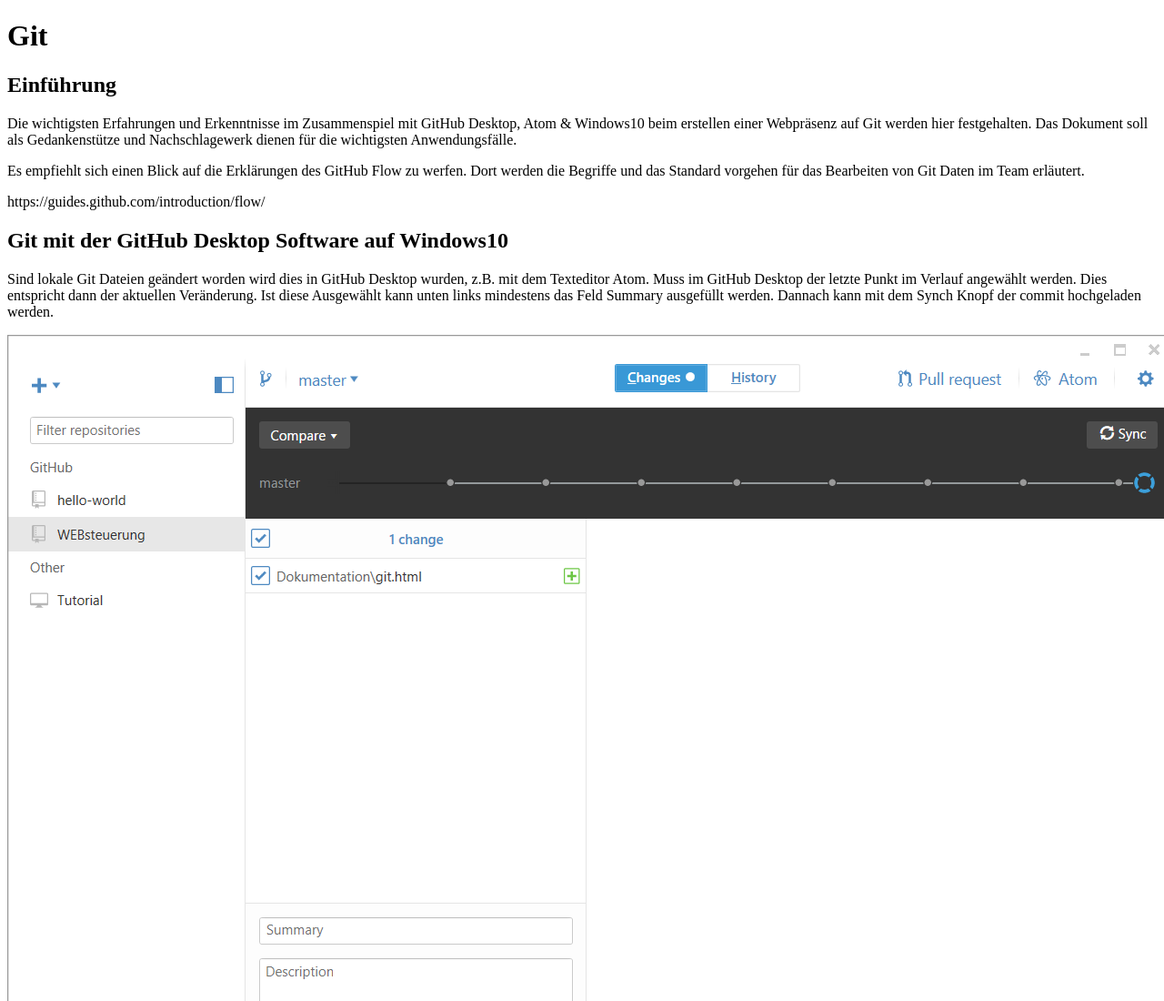
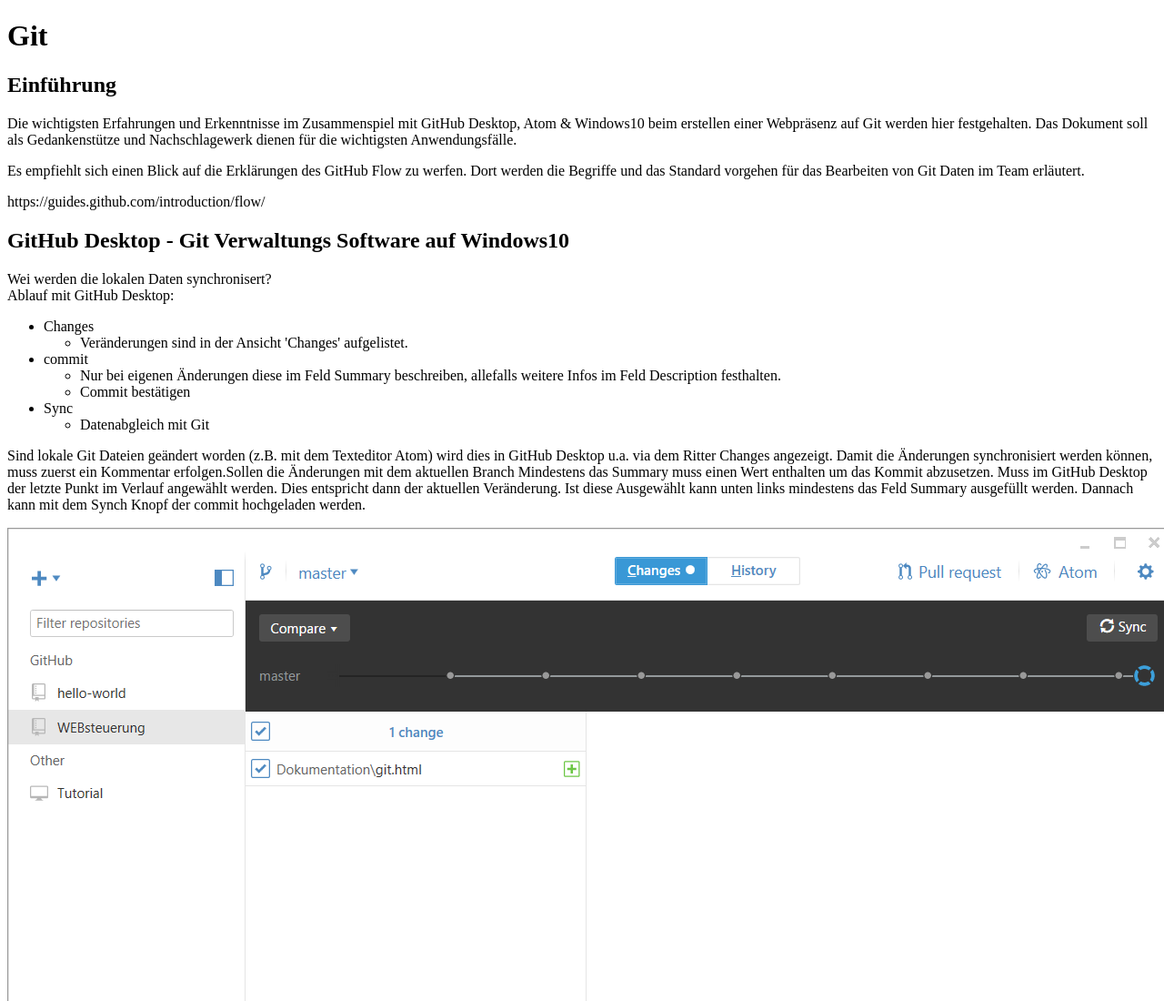
Before and after one commit to conondaFCC/WEBsteuerung, a plain HTML site: page Dokumentation/git.html in a window 1280 px wide. Shown: the top 1100 px of the page at 91% size. Drawn offline with Linux system fonts and the light colour scheme.

Commit message:
Ergänzungen Dokumentation und Test htmls erstellt
Beschreibung Atom ergänzt, Bsp. bootstrap erstellt

```diff
--- a/Dokumentation/git.html
+++ b/Dokumentation/git.html
@@ -23,8 +23,32 @@
         <li>Git push</li>
       </ul>
 -->
-    <h2>Git mit der GitHub Desktop Software auf Windows10</h2>
-    <p>Sind lokale Git Dateien geändert worden wird dies in GitHub Desktop  wurden, z.B. mit dem Texteditor Atom.
+    <h2>GitHub Desktop - Git Verwaltungs Software auf Windows10</h2>
+
+    <p>
+      Wei werden die lokalen Daten synchronisert?
+      <br>
+      Ablauf mit GitHub Desktop:
+      <ul>
+        <li>Changes</li>
+        <ul>
+          <li>Veränderungen sind in der Ansicht 'Changes' aufgelistet.</li>
+        </ul>
+      <li>commit</li>
+      <ul>
+        <li>Nur bei eigenen Änderungen diese im Feld Summary beschreiben, allefalls weitere Infos im Feld Description festhalten.</li>
+        <li>Commit bestätigen</li>
+
+      </ul>
+      <li>Sync</li>
+      <ul>
+        <li>Datenabgleich mit Git</li>
+      </ul>
+    </ul></p>
+    <p>Sind lokale Git Dateien geändert worden (z.B. mit dem Texteditor Atom)
+      wird dies in GitHub Desktop u.a. via dem Ritter Changes angezeigt.
+      Damit die Änderungen synchronisiert werden können, muss zuerst ein Kommentar erfolgen.Sollen die Änderungen mit dem aktuellen Branch
+      Mindestens das Summary muss einen Wert enthalten um das Kommit abzusetzen.
     Muss im GitHub Desktop der letzte Punkt im Verlauf angewählt werden.
     Dies entspricht dann der aktuellen Veränderung. Ist diese Ausgewählt kann unten
     links mindestens das Feld Summary ausgefüllt werden. Dannach kann mit dem Synch Knopf der commit hochgeladen werden. </p>
```
Also changed, not shown: Dokumentation/Atom-Texteditor.html (+4 -0 lines), Dokumentation/WEB-Dokumentation(HM_VM).html (+3 -0 lines), Tests/repetition_codepen.html (added, +58 -0 lines), Tests/testbootstrap.html (added, +22 -0 lines), Dokumentation/images/atom_git.png (added), Tests/css.html (added).
